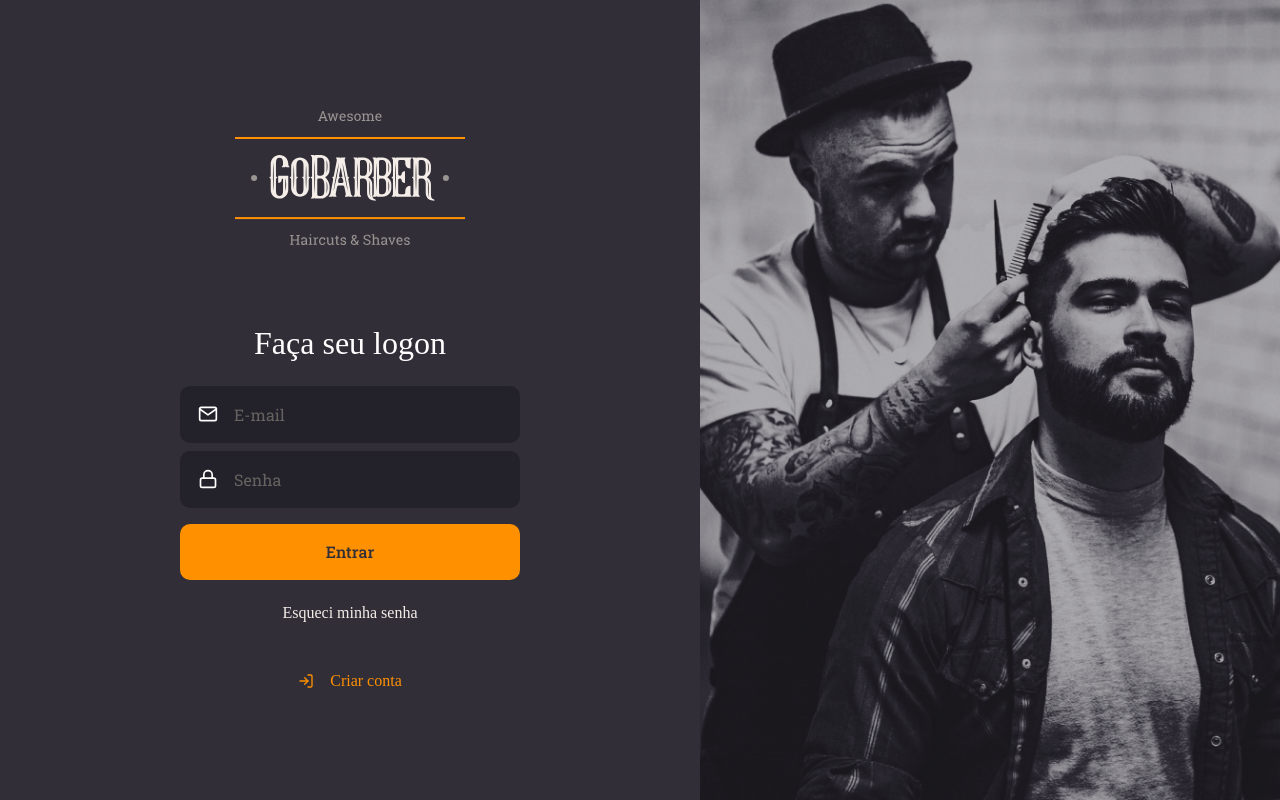
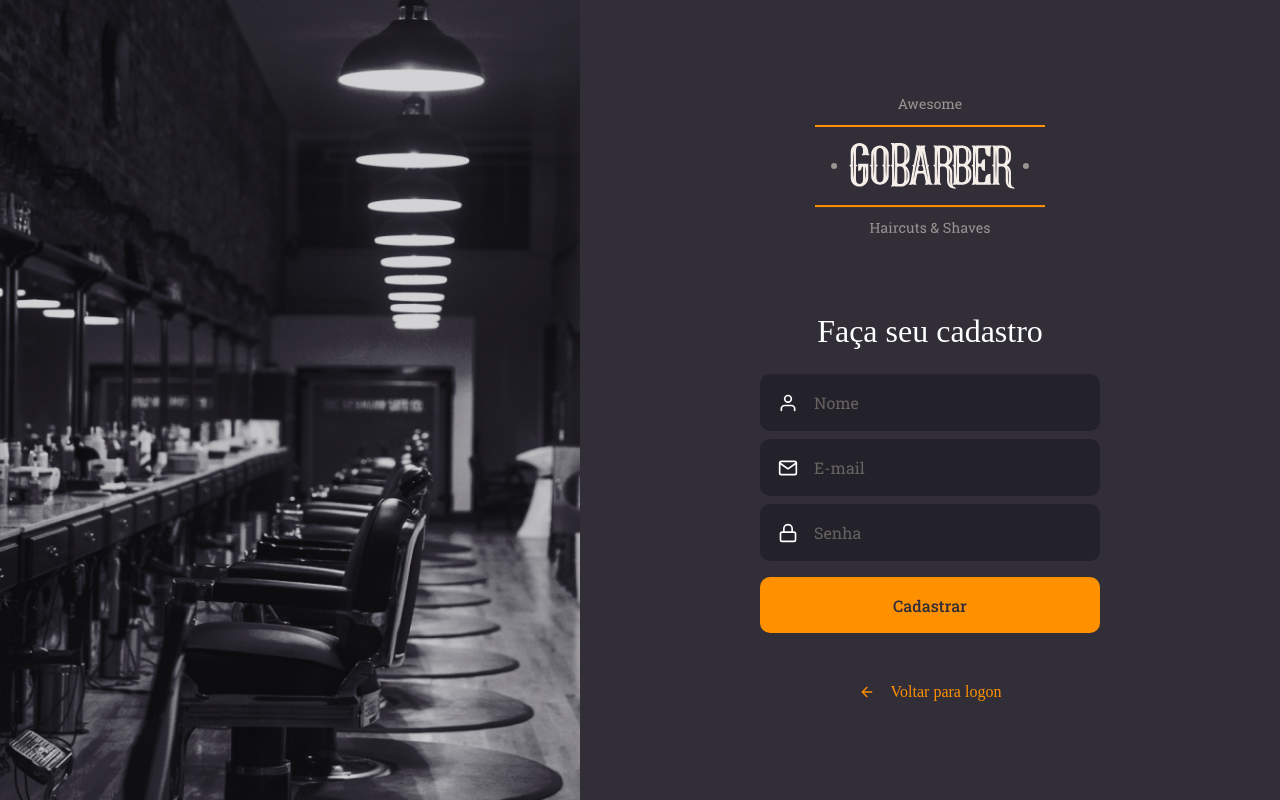
Before and after one commit to ddanielsouza/gobarber-web, a React (Create React App) app: page /signup in a window 1280 px wide. Built offline with nearby package versions, Linux system fonts and the light colour scheme.

Commit message:
Pagina de cadastro de usuario

```diff
--- a/src/App.tsx
+++ b/src/App.tsx
@@ -1,10 +1,10 @@
 import React from 'react';
 import GlobalStyle from './styles/global';
-import SignIn from './pages/SignIn';
+import SignUp from './pages/SignUp';
 
 const App: React.FC = () => (
   <>
-    <SignIn />
+    <SignUp />
     <GlobalStyle />
   </>
 );
--- /dev/null
+++ b/src/pages/SignUp/index.tsx
@@ -0,0 +1,40 @@
+import React from 'react';
+import { FiArrowLeft, FiMail, FiLock, FiUser } from 'react-icons/fi';
+import { Container, Content, Background } from './styles';
+import logoImg from '../../assets/logo.svg';
+import Input from '../../components/Input';
+import Button from '../../components/Button';
+
+const SignUp: React.FC = () => {
+  return (
+    <Container>
+      <Background />
+      <Content>
+        <img src={logoImg} alt="Logo - GoBarber" />
+
+        <form>
+          <h1>Faça seu cadastro</h1>
+
+          <Input name="name" icon={FiUser} type="text" placeholder="Nome" />
+          <Input name="email" icon={FiMail} type="email" placeholder="E-mail" />
+
+          <Input
+            name="password"
+            icon={FiLock}
+            type="password"
+            placeholder="Senha"
+          />
+
+          <Button type="submit">Cadastrar</Button>
+        </form>
+
+        <a href="/">
+          <FiArrowLeft />
+          Voltar para logon
+        </a>
+      </Content>
+    </Container>
+  );
+};
+
+export default SignUp;
--- /dev/null
+++ b/src/pages/SignUp/styles.ts
@@ -0,0 +1,83 @@
+import styled from 'styled-components';
+import { shade } from 'polished';
+import signUpBackground from '../../assets/sign-up-background.png';
+
+export const Container = styled.div`
+  height: 100vh;
+
+  display: flex;
+  align-items: stretch;
+`;
+export const Content = styled.div`
+  display: flex;
+  flex-direction: column;
+  align-items: center;
+
+  place-content: center;
+
+  width: 100%;
+  max-width: 700px;
+
+  overflow-y: auto;
+
+  &::-webkit-scrollbar {
+    width: 6px;
+  }
+
+  &::-webkit-scrollbar-thumb {
+    background-color: ${shade(0.2, '#312e38')};
+  }
+
+  &::-webkit-scrollbar-track {
+    box-shadow: inset 0 0 6px rgba(0, 0, 0, 0.3);
+    background-color: #312e38;
+    border: 0;
+  }
+
+  form {
+    margin: 0;
+    margin-top: 80px;
+    width: 340px;
+    text-align: center;
+
+    h1 {
+      margin-bottom: 24px;
+    }
+
+    a {
+      color: #f4ede8;
+      display: block;
+      margin-top: 24px;
+      text-decoration: none;
+      transition: color 0.3s;
+
+      &:hover {
+        color: ${shade(0.2, '#f4ede8')};
+      }
+    }
+  }
+
+  > a {
+    color: #ff9000;
+    display: block;
+    margin-top: 50px;
+    text-decoration: none;
+    transition: color 0.3s;
+
+    display: flex;
+    align-items: center;
+
+    &:hover {
+      color: ${shade(0.2, '#ff9000')};
+    }
+
+    svg {
+      margin-right: 16px;
+    }
+  }
+`;
+export const Background = styled.div`
+  flex: 1;
+  background: url(${signUpBackground}) no-repeat center;
+  background-size: cover;
+`;
```
Also changed, not shown: src/assets/sign-up-background.png (added).
